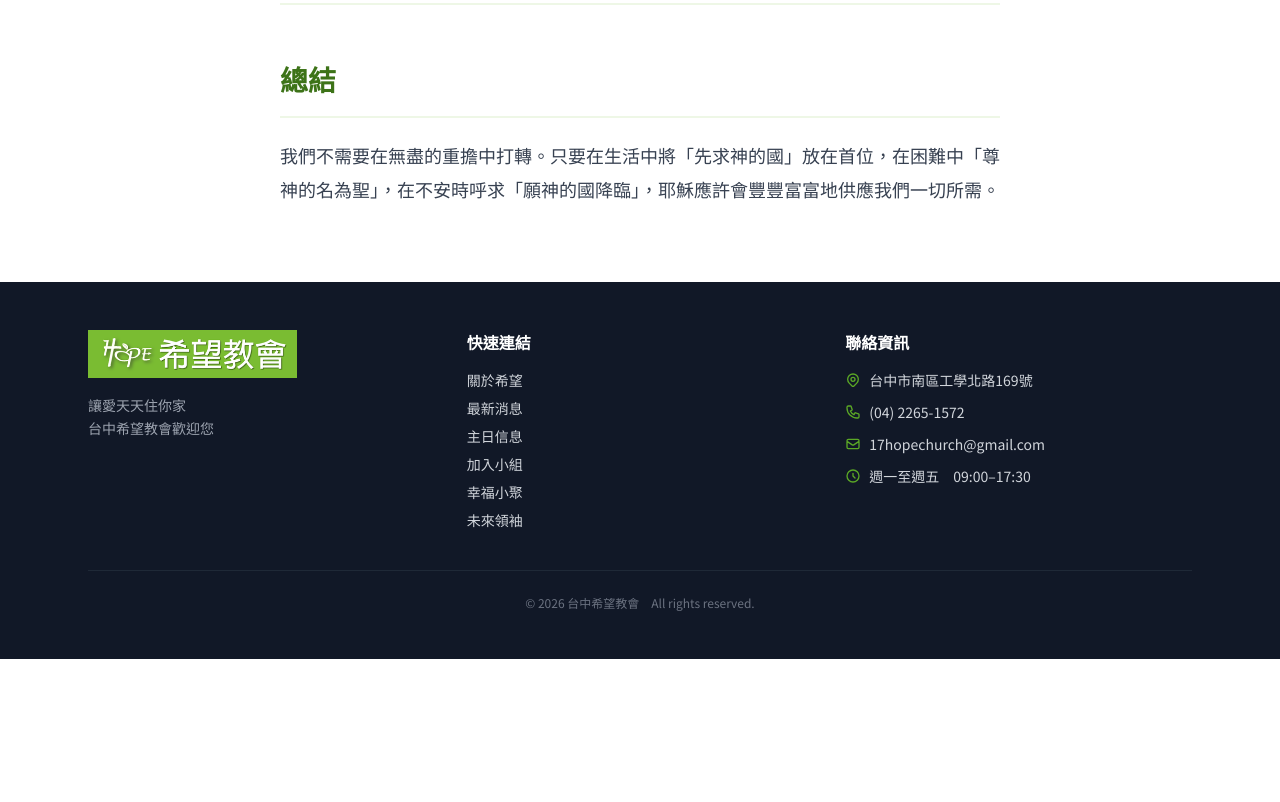
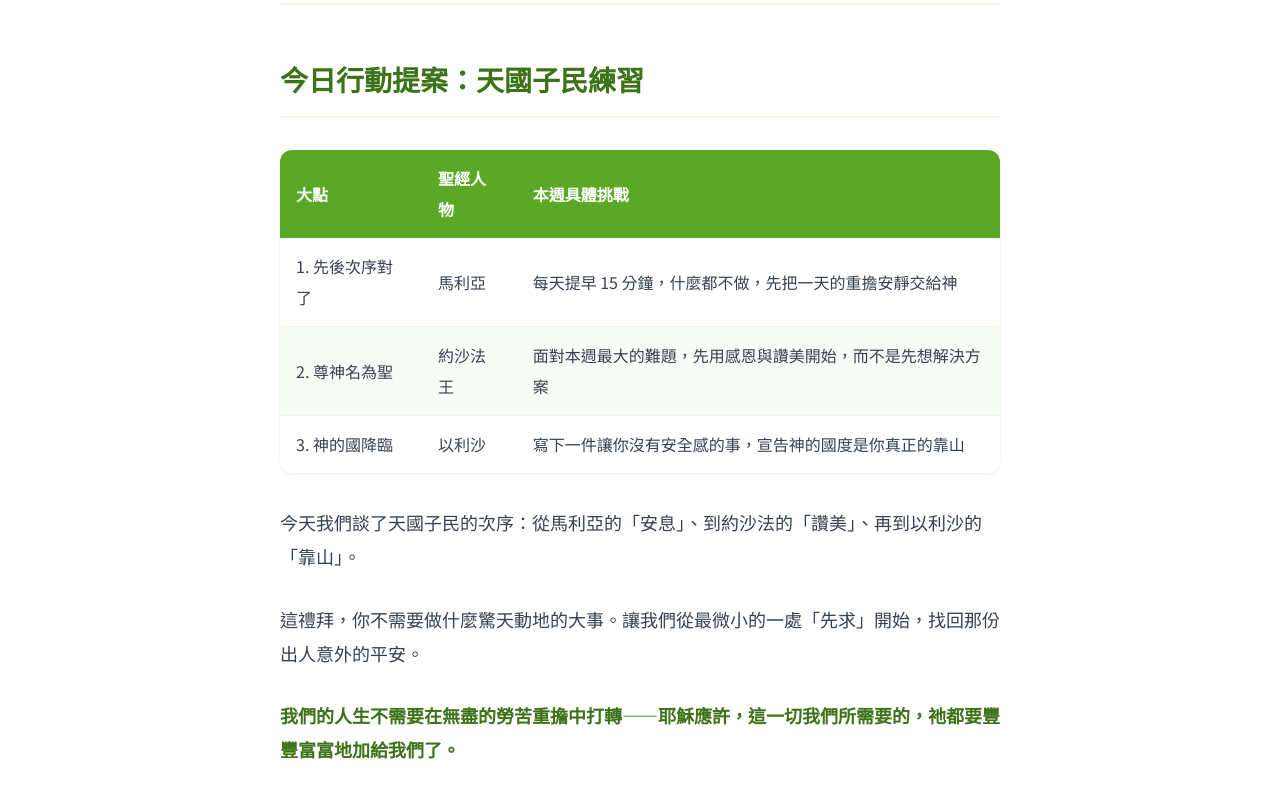
Before and after one commit to deison0609-soPro/hope-church, an Astro site: page /pastor/messages/2026-09-06-follow-jesus in a window 1280 px wide. Shown: the part 2518-3320 px from the top of the page. Before the commit the page ends 3177 px from the top, so only its background shows below. Built offline with nearby package versions, Linux system fonts and the light colour scheme; Astro itself is replaced by a stand-in of ours.

Commit message:
補上今日行動提案區塊（跟第一篇主日信息一致的結構）

```diff
--- a/src/content/messages/2026-09-06-follow-jesus.md
+++ b/src/content/messages/2026-09-06-follow-jesus.md
@@ -45,6 +45,16 @@ cover: /images/messages/2026-09-06-follow-jesus.png
 
 ---
 
-## 總結
+## 今日行動提案：天國子民練習
 
-我們不需要在無盡的重擔中打轉。只要在生活中將「先求神的國」放在首位，在困難中「尊神的名為聖」，在不安時呼求「願神的國降臨」，耶穌應許會豐豐富富地供應我們一切所需。
+| 大點 | 聖經人物 | 本週具體挑戰 |
+|------|---------|-----------|
+| 1. 先後次序對了 | 馬利亞 | 每天提早 15 分鐘，什麼都不做，先把一天的重擔安靜交給神 |
+| 2. 尊神名為聖 | 約沙法王 | 面對本週最大的難題，先用感恩與讚美開始，而不是先想解決方案 |
+| 3. 神的國降臨 | 以利沙 | 寫下一件讓你沒有安全感的事，宣告神的國度是你真正的靠山 |
+
+今天我們談了天國子民的次序：從馬利亞的「安息」、到約沙法的「讚美」、再到以利沙的「靠山」。
+
+這禮拜，你不需要做什麼驚天動地的大事。讓我們從最微小的一處「先求」開始，找回那份出人意外的平安。
+
+**我們的人生不需要在無盡的勞苦重擔中打轉——耶穌應許，這一切我們所需要的，祂都要豐豐富富地加給我們了。**
```
